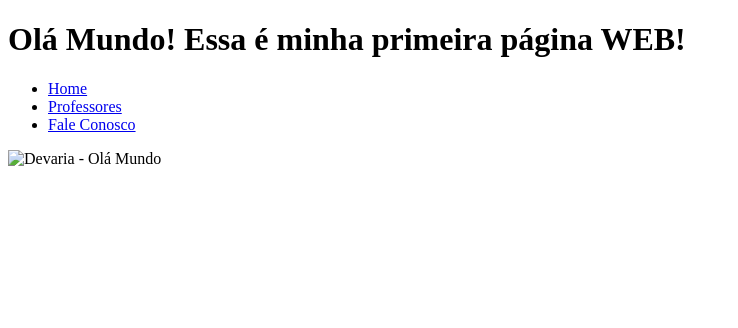
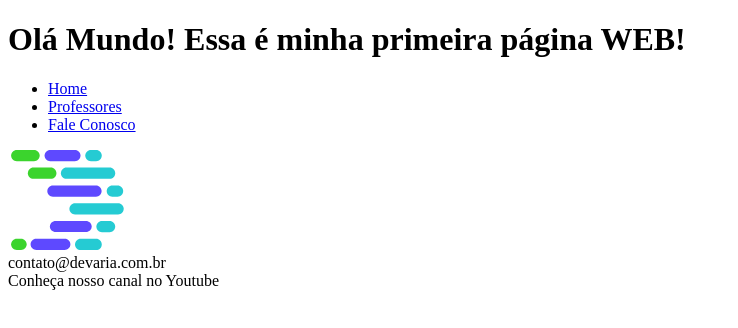
Before and after one commit to GuPina/devaria-aulaHTML-2023, a plain HTML site: page index.html in a window 1280 px wide. Shown: the whole page, without its empty margins (0-738 px from the left). Drawn offline with Linux system fonts and the light colour scheme.

Commit message:
Atualização da index

```diff
--- a/index.html
+++ b/index.html
@@ -17,8 +17,14 @@
         </header>
         <main>
             <section>
-            <img src="" width="500" height="100" alt="Devaria - Olá Mundo"/>
+            <img src="logo.svg" width="500" height="100" alt="Devaria - Olá Mundo"/>
             </section>
         </main>
+        <footer>
+            <section>
+                <span>contato@devaria.com.br</span> <br/>
+                <span>Conheça nosso canal no Youtube</span>
+            </section>
+        </footer>
     </body>
 </html>
```
Also changed, not shown: logo.svg (added).
